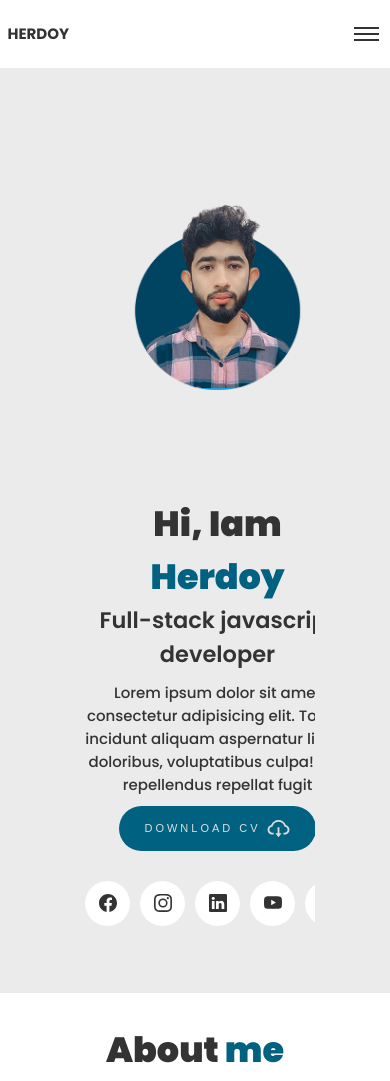
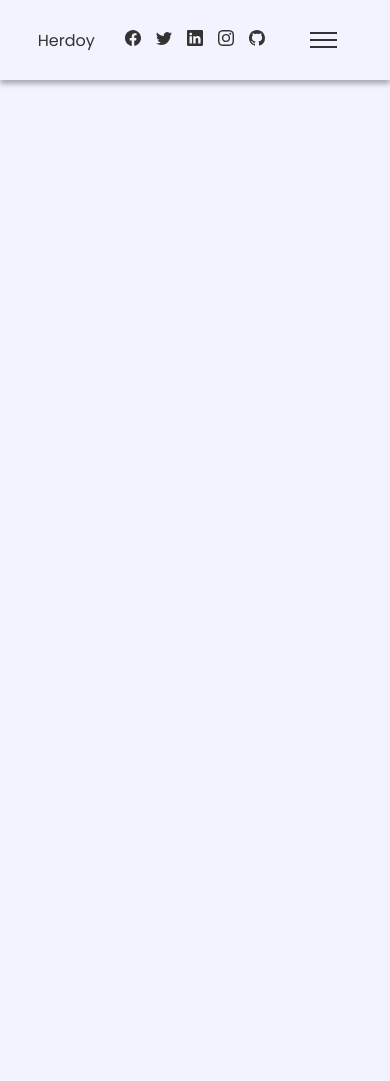
Before and after one commit to herdoycode/herdoycode, a React (Vite) app: page / in a window 390 px wide. Shown: the top 1081 px of the page. After the commit the page ends 844 px from the top, so only its background shows below. Built offline with nearby package versions, Linux system fonts and the light colour scheme.

Commit message:
Create navbar again

```diff
--- a/src/App.tsx
+++ b/src/App.tsx
@@ -1,14 +1,10 @@
-import About from "./components/about/About";
-import Hero from "./components/hero/Hero";
 import Navbar from "./components/navbar/Navbar";
 
 const App = () => {
   return (
-    <div>
+    <>
       <Navbar />
-      <Hero />
-      <About />
-    </div>
+    </>
   );
 };
 
--- a/src/components/hero/Hero.css
+++ /dev/null
@@ -1,72 +0,0 @@
-.hero {
-  height: 100vh;
-  display: grid;
-  grid-template-rows: repeat(1, 1fr);
-  grid-template-columns: repeat(2, 1fr);
-  overflow: hidden;
-}
-.hero__left,
-.hero__right {
-  display: flex;
-  align-items: center;
-  justify-content: center;
-}
-.hero__img {
-  width: 60%;
-}
-.hero__title {
-  font-weight: 900;
-  font-size: 50px;
-}
-.hero__tagline {
-  margin-bottom: 10px;
-}
-.hero__desc {
-  font-weight: 500;
-  margin-bottom: 10px;
-  font-size: 18px;
-}
-.hero__title span {
-  color: var(--color-primary);
-}
-.hero__info button {
-  margin-bottom: 30px;
-}
-
-@media screen and (max-width: 991px) {
-  .hero__img {
-    width: 100%;
-  }
-}
-
-@media screen and (max-width: 768px) {
-  .hero {
-    margin: 8vh;
-    height: auto;
-    grid-template-rows: repeat(2, 1fr);
-    grid-template-columns: repeat(1, 1fr);
-  }
-  .hero__img {
-    width: 60%;
-  }
-  .hero__right {
-    padding-top: 30px;
-  }
-  .hero__right {
-    grid-area: 1;
-  }
-  .hero__title {
-    font-size: 35px;
-  }
-  .hero__desc {
-    font-size: 15px;
-  }
-  .hero__info {
-    display: flex;
-    align-items: center;
-    justify-content: center;
-    flex-direction: column;
-    text-align: center;
-    padding: 0px 10px;
-  }
-}
--- a/src/components/hero/Hero.tsx
+++ /dev/null
@@ -1,36 +0,0 @@
-import { AiOutlineCloudDownload } from "react-icons/ai";
-import "./Hero.css";
-import Social from "../social/Social";
-const Hero = () => {
-  return (
-    <div className="hero__wrapper">
-      <div className="container">
-        <div className="hero">
-          <div className="hero__left">
-            <div className="hero__info">
-              <h1 className="hero__title">
-                Hi, Iam <span>Herdoy</span>
-              </h1>
-              <h2 className="hero__tagline">Full-stack javascript developer</h2>
-              <p className="hero__desc">
-                Lorem ipsum dolor sit amet consectetur adipisicing elit. Totam
-                incidunt aliquam aspernatur libero doloribus, voluptatibus
-                culpa! Iure repellendus repellat fugit
-              </p>
-              <button>
-                Download Cv
-                <AiOutlineCloudDownload style={{ fontSize: "25px" }} />
-              </button>
-              <Social />
-            </div>
-          </div>
-          <div className="hero__right">
-            <img className="hero__img" src="/me.png" alt="" />
-          </div>
-        </div>
-      </div>
-    </div>
-  );
-};
-
-export default Hero;
--- a/src/components/navbar/Navbar.css
+++ b/src/components/navbar/Navbar.css
@@ -1,76 +1,82 @@
-.nav__wrapper {
-  background: var(--color-white);
-  position: fixed;
-  width: 100%;
-  top: 0;
+.header {
+  box-shadow: var(--box-shadow);
 }
-.nav {
+.navbar {
+  display: grid;
+  grid-template-rows: repeat(1, 1fr);
+  grid-template-columns: repeat(3, 1fr);
+}
+
+.nav__left,
+.nav__center,
+.nav__right {
   display: flex;
   align-items: center;
-  justify-content: space-between;
-  height: 8vh;
-  background: var(--color-white);
+  justify-content: center;
+  height: 80px;
+  background: var(--color-body);
 }
-.nav__brand {
-  text-transform: uppercase;
-  text-decoration: none;
-  color: var(--color-text);
-  font-weight: 700;
-}
-
-.nav__menu {
-  display: flex;
-  align-items: center;
-  justify-content: space-around;
-  gap: 3rem;
-}
-
-.nav__link {
-  text-decoration: none;
-  color: var(--color-text);
-}
-
 .nav__toggler {
   display: none;
 }
-.nav__toggler div {
-  width: 2.5rem;
-  height: 0.2rem;
-  margin: 0.4rem;
-  background: var(--color-text);
-  transition: 0.3s ease-in;
+.nav-menu {
+  display: flex;
+  align-items: center;
+  gap: 1.5rem;
+}
+
+.social-nav {
+  display: flex;
+  align-items: center;
+  gap: 1.5rem;
 }
 
 @media screen and (max-width: 768px) {
   .nav__toggler {
-    display: block;
+    display: flex;
+    align-items: center;
+    justify-content: center;
+  }
+  .toggle-icon {
     cursor: pointer;
   }
-  .nav__menu {
+  .toggle-icon div {
+    width: 2.7rem;
+    height: 0.2rem;
+    margin: 0.5rem 0rem;
+    background: var(--color-text);
+    transition: 0.5s ease;
+  }
+  .nav__left,
+  .nav__right,
+  .nav__toggler {
+    z-index: 20;
+  }
+  .nav__center {
+    height: auto;
     position: fixed;
-    top: 8vh;
-    right: 0;
-    height: 93vh;
-    width: 50vw;
-    background: var(--color-white);
+    width: 100%;
+    top: 80px;
+    left: 0;
+    z-index: 10;
+    transform: translateY(-100%);
+    transition: 0.5s ease;
+  }
+  .nav-menu {
     flex-direction: column;
-    transform: translateX(100%);
-    transition: 0.5s ease-in;
+    padding: 2rem 0rem;
+  }
+  .nav-collapse {
+    transform: translateY(0);
+    box-shadow: var(--box-shadow);
   }
 }
-/* Active Class */
-.nav__active {
-  transform: translateX(0%);
-}
-
-/* Toggle Icon Animation */
-
-.toggle .line1 {
+.btnToggle .toggle-icon-1 {
   transform: rotate(-45deg) translate(-4px, 5px);
 }
-.toggle .line2 {
+.btnToggle .toggle-icon-2 {
   opacity: 0;
 }
-.toggle .line3 {
+.btnToggle .toggle-icon-3 {
   transform: rotate(45deg) translate(-4px, -5px);
 }
--- a/src/components/navbar/Navbar.tsx
+++ b/src/components/navbar/Navbar.tsx
@@ -1,64 +1,82 @@
 import { useState } from "react";
 import "./Navbar.css";
-import ThemeSwitch from "../themeSwitch/ThemeSwitch";
+import {
+  BsFacebook,
+  BsTwitter,
+  BsLinkedin,
+  BsInstagram,
+  BsGithub,
+} from "react-icons/bs";
 
-function Navbar() {
-  const [active, setActive] = useState("nav__menu");
-  const [icon, setIcon] = useState("nav__toggler");
-  const navToggle = () => {
-    if (active === "nav__menu") {
-      setActive("nav__menu nav__active");
-    } else setActive("nav__menu");
+const navItems = [
+  { id: 1, link: "3", label: "Home" },
+  { id: 2, link: "3", label: "About" },
+  { id: 3, link: "3", label: "Skills" },
+  { id: 4, link: "3", label: "Portfolio" },
+  { id: 5, link: "3", label: "Contact" },
+];
+const socialIcons = [
+  { id: 1, link: "#", icon: <BsFacebook /> },
+  { id: 2, link: "#", icon: <BsTwitter /> },
+  { id: 3, link: "#", icon: <BsLinkedin /> },
+  { id: 4, link: "#", icon: <BsInstagram /> },
+  { id: 5, link: "#", icon: <BsGithub /> },
+];
+
+const Navbar = () => {
+  const [active, setActive] = useState<string>("nav__center");
+  const [icon, setIcon] = useState<string>("toggle-icon");
+  const handleToggle = () => {
+    if (active === "nav__center") {
+      setActive("nav__center nav-collapse");
+    } else setActive("nav__center");
 
     // Icon Toggler
-    if (icon === "nav__toggler") {
-      setIcon("nav__toggler toggle");
-    } else setIcon("nav__toggler");
+    if (icon === "toggle-icon") {
+      setIcon("toggle-icon btnToggle");
+    } else setIcon("toggle-icon");
   };
+
   return (
-    <div className="nav__wrapper">
-      <nav className="nav container">
+    <header className="header">
+      <div className="container">
+        <nav className="navbar">
+          <div className="nav__left">
             <a href="#" className="nav__brand">
-          herdoy
+              Herdoy
             </a>
-        <ul className={active}>
-          <li className="nav__item">
-            <a href="#" className="nav__link">
-              Home
+          </div>
+          <div className={active}>
+            <ul className="nav-menu">
+              {navItems.map((item) => (
+                <li key={item.id} className="nav__item">
+                  <a href={item.link} className="nav__link">
+                    {item.label}
                   </a>
                 </li>
-          <li className="nav__item">
-            <a href="#" className="nav__link">
-              About
+              ))}
+            </ul>
+          </div>
+          <div className="nav__right">
+            <div className="social-nav">
+              {socialIcons.map((item) => (
+                <a key={item.id} href={item.link}>
+                  {item.icon}
                 </a>
-          </li>
-          <li className="nav__item">
-            <a href="#" className="nav__link">
-              Portfolio
-            </a>
-          </li>
-          <li className="nav__item">
-            <a href="#" className="nav__link">
-              Skills
-            </a>
-          </li>
-          <li className="nav__item">
-            <a href="#" className="nav__link">
-              Contact
-            </a>
-          </li>
-          <li className="nav__item">
-            <ThemeSwitch />
-          </li>
-        </ul>
-        <div onClick={navToggle} className={icon}>
-          <div className="line1"></div>
-          <div className="line2"></div>
-          <div className="line3"></div>
+              ))}
+            </div>
+          </div>
+          <div onClick={handleToggle} className="nav__toggler">
+            <div className={icon}>
+              <div className="toggle-icon-1"></div>
+              <div className="toggle-icon-2"></div>
+              <div className="toggle-icon-3"></div>
+            </div>
           </div>
         </nav>
       </div>
+    </header>
   );
-}
+};
 
 export default Navbar;
--- a/src/components/social/Social.css
+++ /dev/null
@@ -1,18 +0,0 @@
-.social__wrapper {
-  display: flex;
-  align-items: center;
-  justify-content: flex-start;
-  gap: 10px;
-  max-width: 100%;
-}
-.social__item {
-  width: 45px;
-  height: 45px;
-  border-radius: 50%;
-  background: var(--color-white);
-  display: flex;
-  align-items: center;
-  justify-content: center;
-  cursor: pointer;
-  font-size: 18px;
-}
--- a/src/components/social/Social.tsx
+++ /dev/null
@@ -1,29 +0,0 @@
-import "./Social.css";
-import {
-  BsFacebook,
-  BsInstagram,
-  BsLinkedin,
-  BsGithub,
-  BsYoutube,
-} from "react-icons/bs";
-
-const Social = () => {
-  const socialItems = [
-    { id: 1, element: <BsFacebook /> },
-    { id: 2, element: <BsInstagram /> },
-    { id: 3, element: <BsLinkedin /> },
-    { id: 4, element: <BsYoutube /> },
-    { id: 5, element: <BsGithub /> },
-  ];
-  return (
-    <div className="social__wrapper">
-      {socialItems.map((i) => (
-        <div key={i.id} className="social__item">
-          {i.element}
-        </div>
-      ))}
-    </div>
-  );
-};
-
-export default Social;
--- a/src/index.css
+++ b/src/index.css
@@ -1,15 +1,18 @@
 @import url("https://fonts.googleapis.com/css2?family=Poppins:wght@100;200;300;400;500;600;700;800;900&display=swap");
 :root {
-  --color-primary: #006280;
-  --color-body: #ebebeb;
+  --color-body: #f2f3ff;
+  --color-dark: #080b13;
   --color-white: #fff;
   --color-text: #333;
+  --box-shadow: 0px 4px 5px 0px rgba(0, 0, 0, 0.3);
 }
 
 [data-theme="dark"] {
-  --color-white: #111111;
-  --color-body: #101722;
-  --color-text: #ddd;
+  --color-body: #080b13;
+  --color-dark: #fff;
+  --color-white: #000;
+  --color-text: #a1a1a1;
+  --box-shadow: 0px 4px 5px 0px rgba(255, 255, 255, 0.3);
 }
 
 *,
@@ -41,6 +44,11 @@ h4 {
   padding: 0;
 }
 
+a {
+  text-decoration: none;
+  color: var(--color-text);
+}
+
 li {
   list-style: none;
 }
@@ -51,34 +59,6 @@ img {
 
 .clickable {
   cursor: pointer;
-}
-
-button {
-  color: #ddd;
-  border: none;
-  height: 50px;
-  padding: 0px 25px;
-  border-radius: 30px;
-  font-size: 14px;
-  font-weight: 500;
-  letter-spacing: 3px;
-  cursor: pointer;
-  text-transform: uppercase;
-  background: var(--color-primary);
-  display: flex;
-  align-items: center;
-  justify-content: center;
-  gap: 5px;
-}
-
-@media screen and (max-width: 768px) {
-  body {
-    font-size: 15px;
-  }
-  button {
-    height: 45px;
-    font-size: 11px;
-  }
 }
 
 .container,
```
Lines whose indentation alone changed are shown as unchanged.
